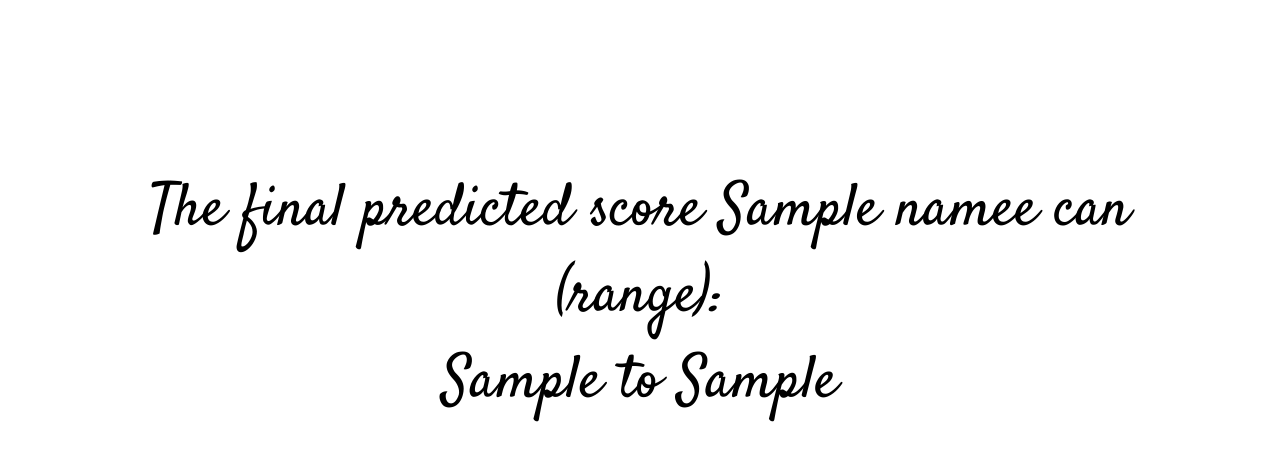
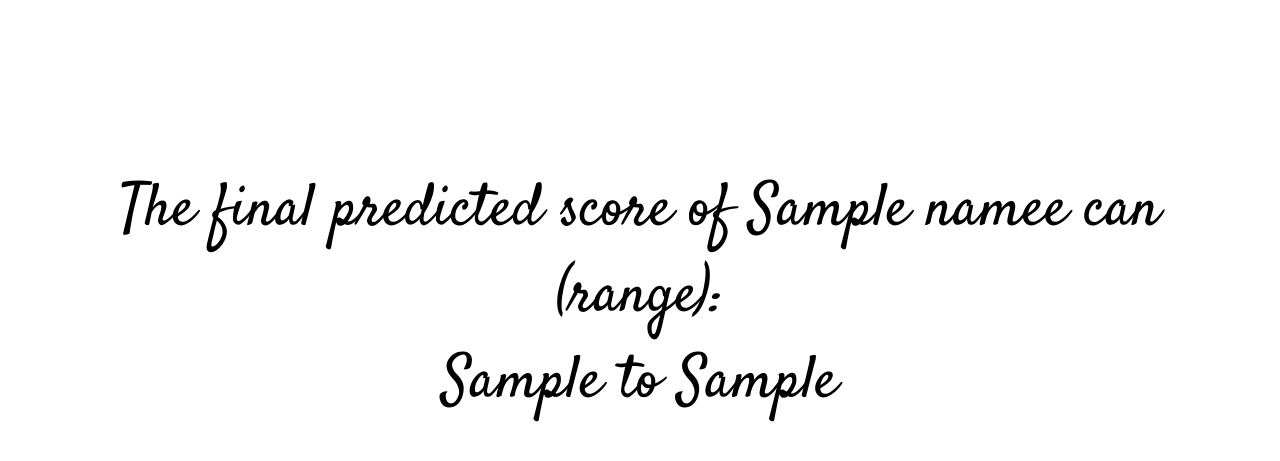
Before and after one commit to harshmalviya7/ipl-score-prediction, a Flask app: template templates/result.html in a window 1280 px wide. Shown: the top 461 px of the page. Run offline with Flask 2, Linux system fonts and the light colour scheme; the template is opened without the code that fills it: most values are stand-ins (such as "Sample title", 1, 10 or a date in 2020); parts of the project's set-up code (start-up, migrations or seed data) failed here and were passed over.

Commit message:
Update result.html

```diff
--- a/templates/result.html
+++ b/templates/result.html
@@ -6,7 +6,7 @@
 </head>
 <body>
 <div class="results" align="center" style="padding: 100px">
-				<p class='result-p' style="font-family: 'Satisfy', cursive;font-size: 60px">The final predicted score {{namee}} can (range):<br> {{ lower_limit }} to {{ upper_limit }}</p>
+				<p class='result-p' style="font-family: 'Satisfy', cursive;font-size: 60px">The final predicted score of {{namee}} can (range):<br> {{ lower_limit }} to {{ upper_limit }}</p>
 			</div>
 </body>
 </html>
```
